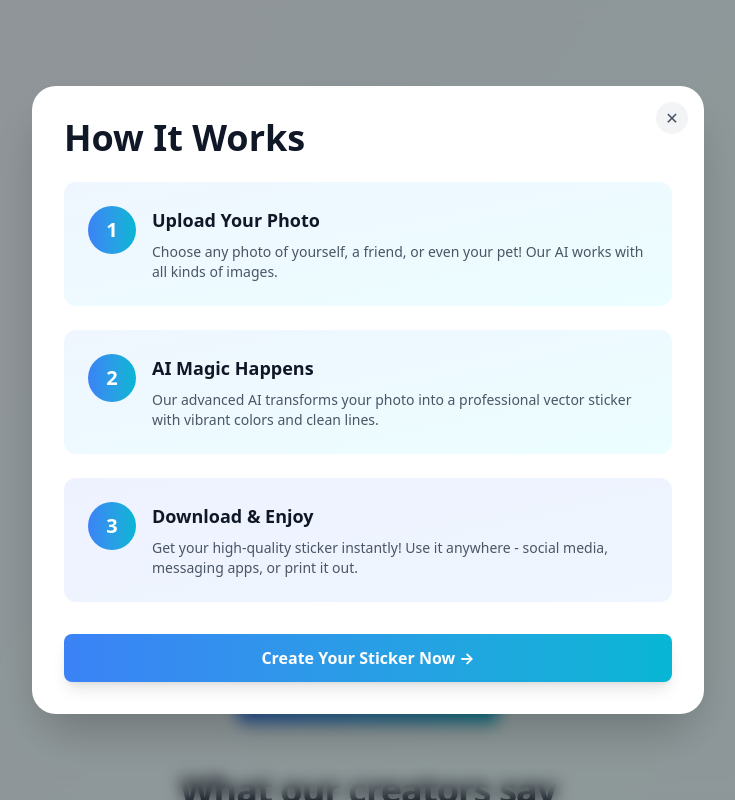
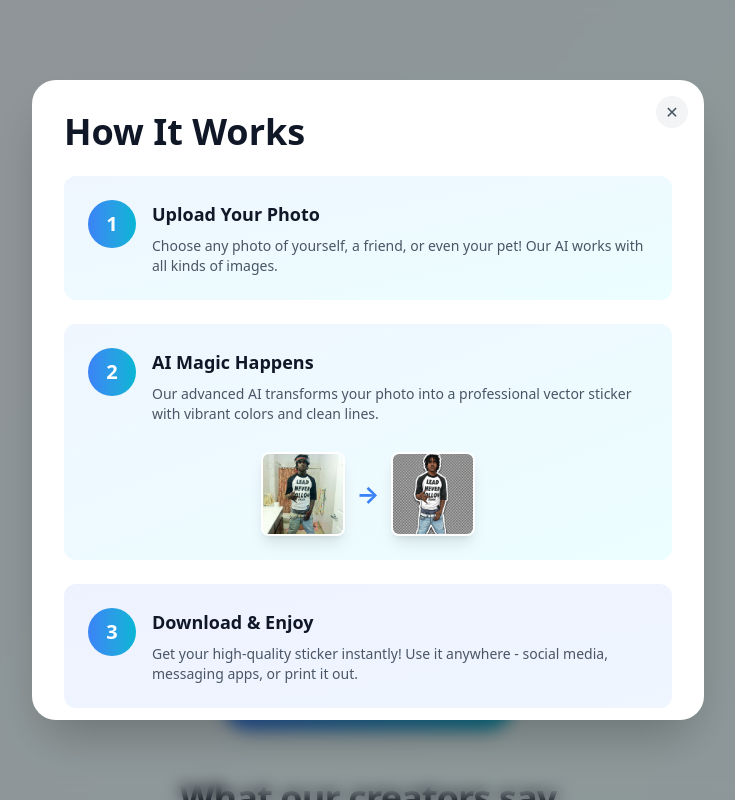
Before and after one commit to dzhabiev/my-project, a Next.js app: page / in a window 1280 px wide. Both pictures are taken after a click on the button "Learn How It Works →". Shown: the top 800 px of the page, without its empty margins (272-1007 px from the left). Built offline with nearby package versions, Linux system fonts and the light colour scheme.

Commit message:
Add before/after images to modal window step 2

```diff
--- a/src/app/page.tsx
+++ b/src/app/page.tsx
@@ -534,7 +534,7 @@ export default function Home() {
             onClick={() => setShowHowItWorksModal(true)}
             whileHover={{ scale: 1.05 }}
             whileTap={{ scale: 0.95 }}
-            className="inline-block rounded-lg bg-gradient-to-r from-[#3B82F6] to-[#06B6D4] px-8 py-3 text-lg font-bold text-white shadow-lg transition-all hover:shadow-xl"
+            className="rounded-full bg-gradient-to-r from-[#3B82F6] to-[#06B6D4] px-8 py-3 text-base font-bold text-white shadow-lg transition-all hover:shadow-xl md:px-12 md:py-4 md:text-lg"
           >
             Learn How It Works →
           </motion.button>
@@ -920,14 +920,37 @@ export default function Home() {
                   initial={{ opacity: 0, y: 10 }}
                   animate={{ opacity: 1, y: 0 }}
                   transition={{ delay: 0.2 }}
-                  className="flex gap-4 rounded-xl bg-gradient-to-br from-blue-50 to-cyan-50 p-4 md:p-6"
+                  className="flex flex-col gap-4 rounded-xl bg-gradient-to-br from-blue-50 to-cyan-50 p-4 md:p-6"
                 >
-                  <div className="flex h-12 w-12 flex-shrink-0 items-center justify-center rounded-full bg-gradient-to-r from-[#3B82F6] to-[#06B6D4] text-xl font-bold text-white">
-                    2
+                  <div className="flex gap-4">
+                    <div className="flex h-12 w-12 flex-shrink-0 items-center justify-center rounded-full bg-gradient-to-r from-[#3B82F6] to-[#06B6D4] text-xl font-bold text-white">
+                      2
+                    </div>
+                    <div>
+                      <h3 className="mb-2 text-lg font-bold text-gray-900">AI Magic Happens</h3>
+                      <p className="text-sm text-gray-600">Our advanced AI transforms your photo into a professional vector sticker with vibrant colors and clean lines.</p>
+                    </div>
                   </div>
-                  <div>
-                    <h3 className="mb-2 text-lg font-bold text-gray-900">AI Magic Happens</h3>
-                    <p className="text-sm text-gray-600">Our advanced AI transforms your photo into a professional vector sticker with vibrant colors and clean lines.</p>
+
+                  {/* Before/After Images */}
+                  <div className="mt-3 flex items-center justify-center gap-3">
+                    <div className="overflow-hidden rounded-lg border-2 border-white shadow-lg">
+                      <img
+                        src="/examples/before.jpg"
+                        alt="Before"
+                        className="h-20 w-20 object-cover"
+                        style={{ objectPosition: 'center 5%' }}
+                      />
+                    </div>
+                    <div className="text-2xl font-bold text-[#3B82F6]">→</div>
+                    <div className="overflow-hidden rounded-lg border-2 border-white shadow-lg">
+                      <img
+                        src="/examples/after.jpg"
+                        alt="After"
+                        className="h-20 w-20 object-cover"
+                        style={{ objectPosition: 'center 5%' }}
+                      />
+                    </div>
                   </div>
                 </motion.div>
 
```
